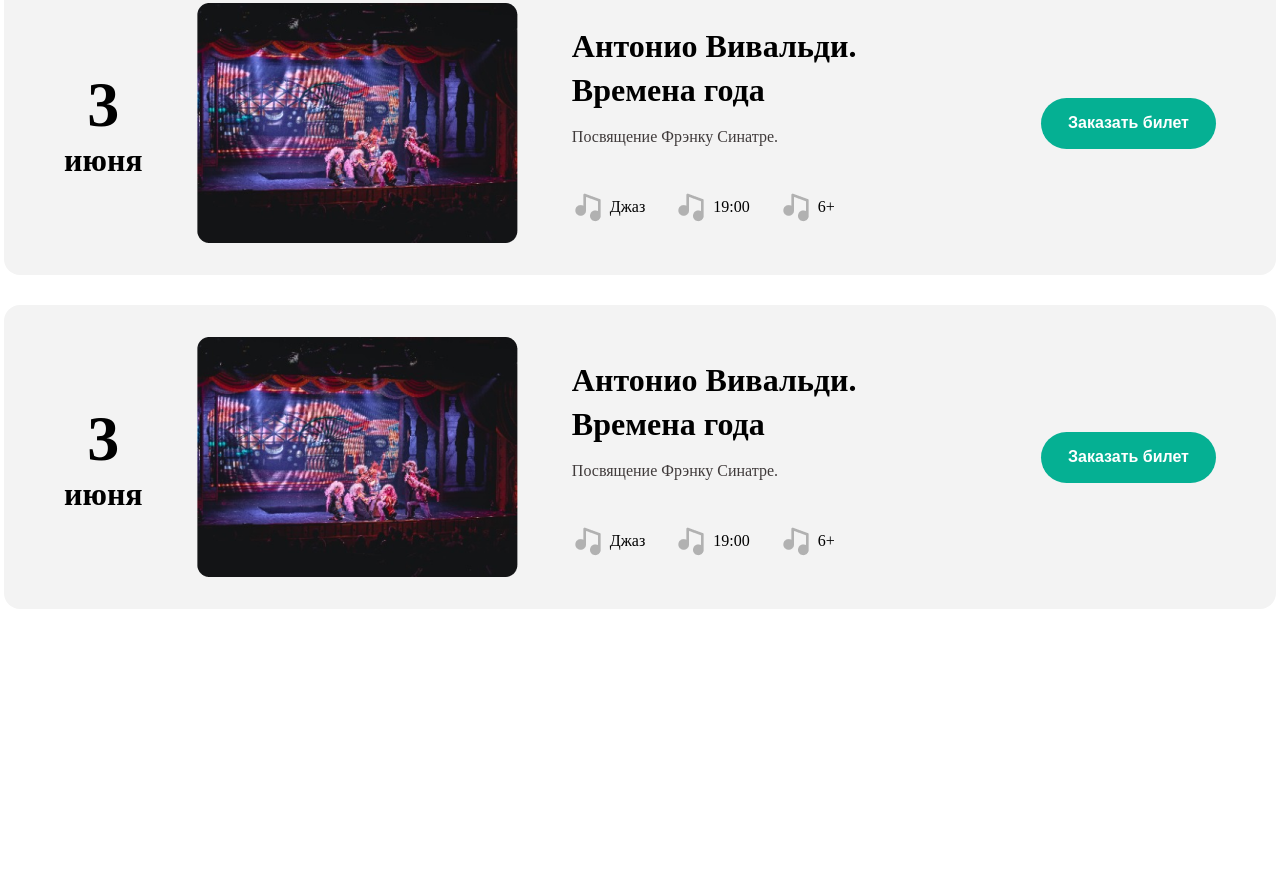
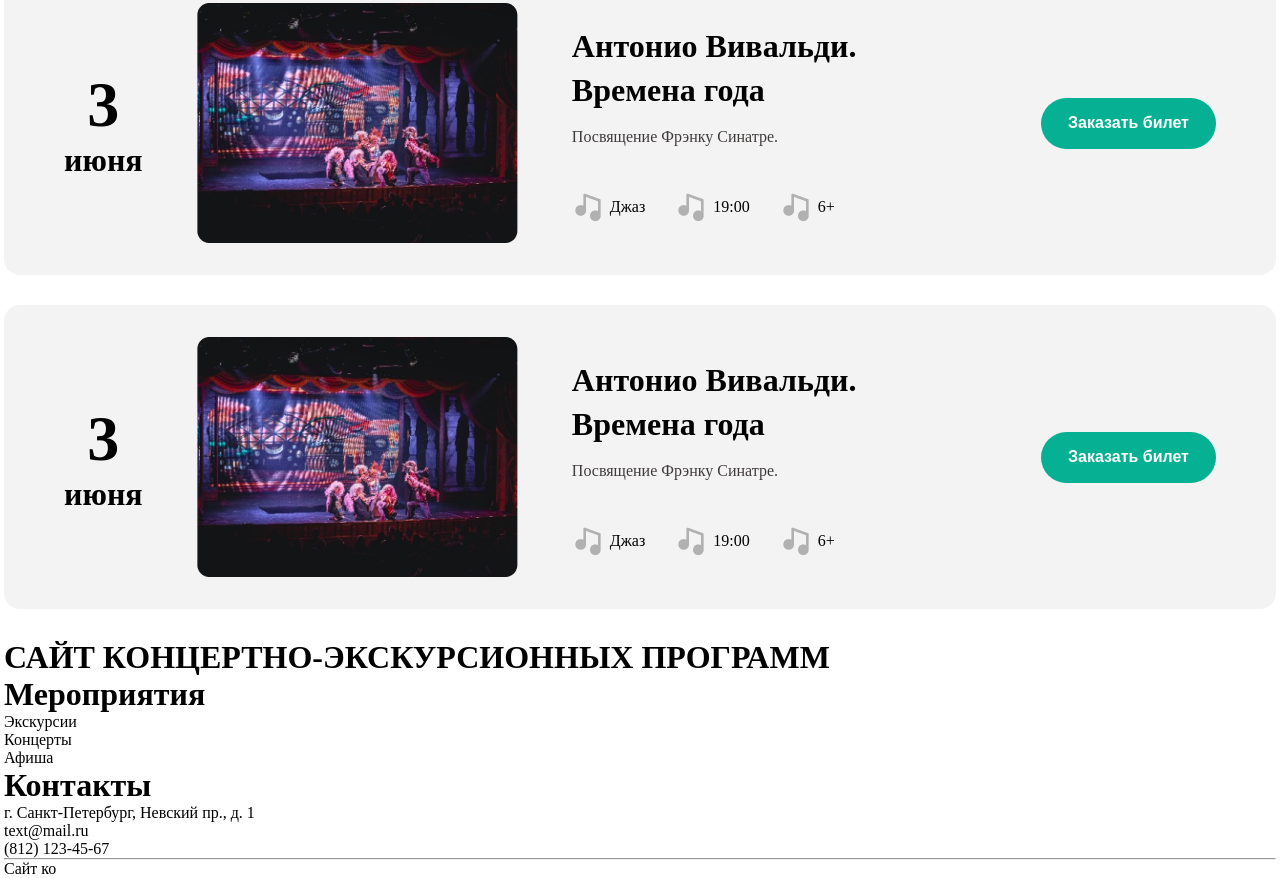
Before and after one commit to palmasent/movie, a plain HTML site: page example2.html in a window 1280 px wide. Shown: the part 1383-2261 px from the top of the page. Before the commit the page ends 2022 px from the top, so only its background shows below. Drawn offline with Linux system fonts and the light colour scheme.

Commit message:
refresh header and footer

```diff
--- a/example2.html
+++ b/example2.html
@@ -11,12 +11,12 @@
 <body>
 <header class="header">
     <div class="container title">
-        <h1 class="title-text" id="txt">САЙТ КОНЦЕРТНО-ЭКСКУРСИОННЫХ ПРОГРАММ</h1>
+        <h1 class="title-text">САЙТ КОНЦЕРТНО-ЭКСКУРСИОННЫХ ПРОГРАММ</h1>
         <nav>
             <ul class="nav-ul">
-                <li>Афиша</li>
-                <li>Заказ билетов</li>
-                <li>Контакты</li>
+                <li><a href="index.html">Главная</a></li>
+                <li><a href="example2.html">Афиша</a></li>
+                <li><a href="example-3.html">Купить билет</a></li>
                 <li>История дворца</li>
                 <li>Галерея</li>
                 <li>Планы залов</li>
@@ -142,6 +142,35 @@
         <button class="example_2_btn">Заказать билет</button>
     </section>
 </main>
+<footer class="footer">
+    <div class="container">
+        <div class="flex-footer">
+            <h1 class="footer-title">САЙТ КОНЦЕРТНО-ЭКСКУРСИОННЫХ ПРОГРАММ</h1>
+            <div class="flex-footer2">
+                <div class="events">
+                    <h1 class="event-title">Мероприятия</h1>
+                    <div>
+                        <ul class="ul-footer">
+                            <li>Экскурсии</li>
+                            <li>Концерты</li>
+                            <li>Афиша</li>
+                        </ul>
+                    </div>
+                </div>
+                <div>
+                    <h1 class="contacts">Контакты</h1>
+                    <div>
+                        <p class="footer-text">г. Санкт-Петербург, Невский пр., д. 1</p>
+                        <p class="footer-text">text@mail.ru</p>
+                        <p class="footer-text2">(812) 123-45-67</p>
+                    </div>
+                </div>
+            </div>
+        </div>
+        <hr>
+        <p class="footer-last-text">Сайт ко</p>
+    </div>
+</footer>
 
 </body>
 </html>
```
Also changed, not shown: example4.html (+33 -4 lines).
